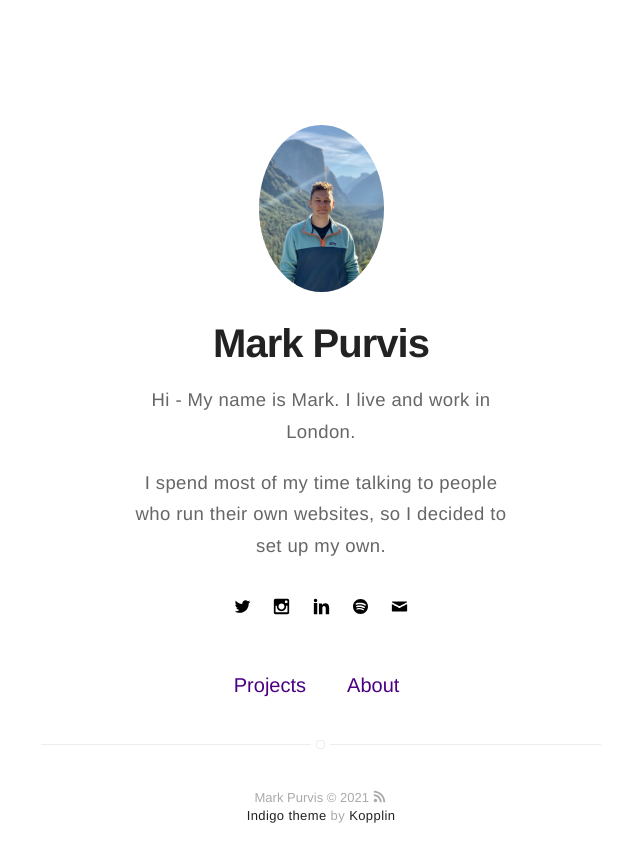
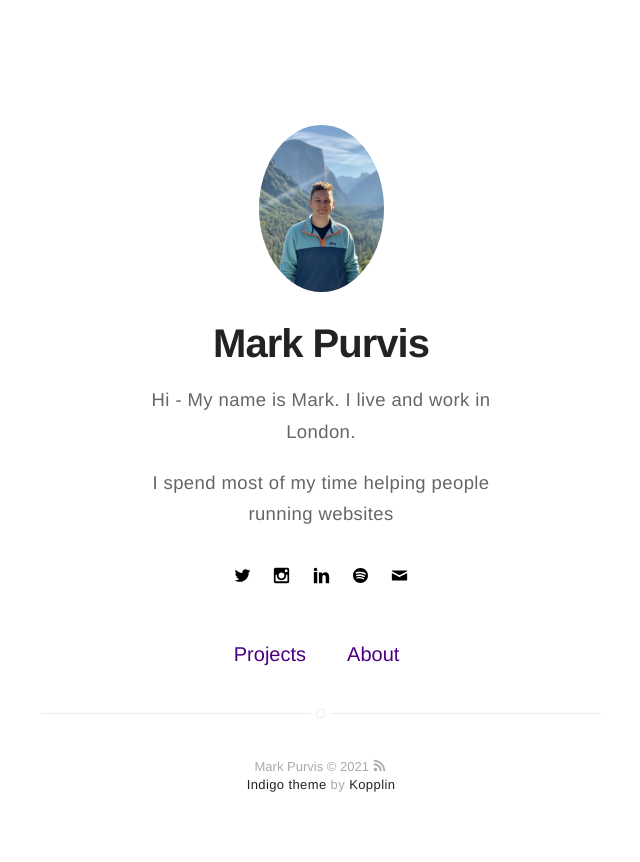
Before and after one commit to markprvs/markprvs.github.io, a Jekyll site: the page built from index.html, in a window 1280 px wide. Shown: the top 862 px of the page, without its empty margins (319-959 px from the left). Built offline with Jekyll 4.4.1, drawn with Linux system fonts in a browser that asks for light colours.

Commit message:
Update _config.yml

```diff
--- a/_config.yml
+++ b/_config.yml
@@ -1,6 +1,6 @@
 # main text of home
 name: Mark Purvis
-bio: <p><b> Hi - My name is Mark. I live and work in London.</b></p><p>I spend most of my time talking to people who run their own websites, so I decided to set up my own.</p>
+bio: <p><b> Hi - My name is Mark. I live and work in London.</b></p><p>I spend most of my time helping people running websites</p>
 
 # twitter summary info
 description: description
```
